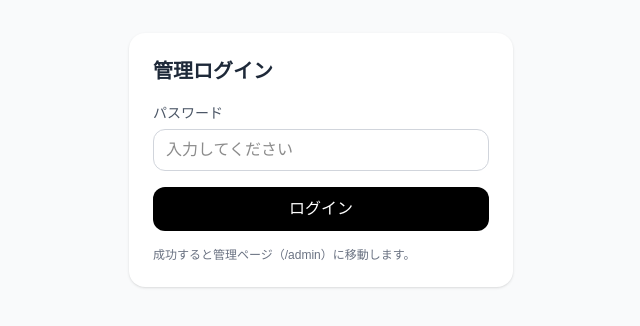
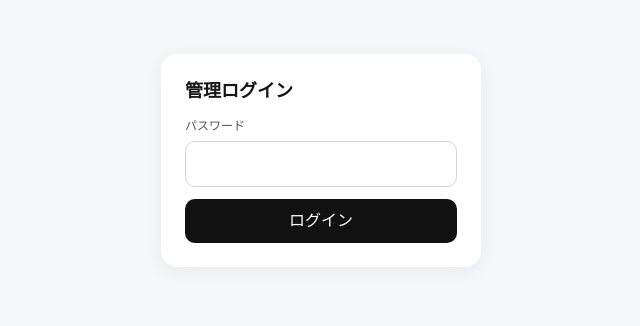
Before and after one commit to rion227/order-admin, a Next.js app: page /admin/login in a window 1280 px wide. Shown: the part 240-566 px from the top of the page, without its empty margins (319-959 px from the left). Built offline with nearby package versions, Linux system fonts and the light colour scheme.

Commit message:
feat: order-admin initial

```diff
--- a/app/admin/login/page.tsx
+++ b/app/admin/login/page.tsx
@@ -1,27 +1,16 @@
 // app/admin/login/page.tsx
 "use client";
 
-import { Suspense, useState } from "react";
-import { useSearchParams, useRouter } from "next/navigation";
+import { useState } from "react";
+import { useRouter } from "next/navigation";
 
-export const dynamic = "force-dynamic"; // ← 事前レンダリングを避ける
+export const dynamic = "force-dynamic";
 
 export default function AdminLoginPage() {
-  return (
-    <Suspense fallback={<div className="p-6 text-sm text-gray-500">読み込み中…</div>}>
-      <LoginInner />
-    </Suspense>
-  );
-}
-
-function LoginInner() {
-  const sp = useSearchParams();
   const router = useRouter();
   const [password, setPassword] = useState("");
+  const [err, setErr] = useState<string | null>(null);
   const [loading, setLoading] = useState(false);
-  const [err, setErr] = useState<string | null>(null);
-
-  const nextPath = sp.get("next") || "/admin";
 
   async function onSubmit(e: React.FormEvent) {
     e.preventDefault();
@@ -35,53 +24,30 @@ function LoginInner() {
         body: JSON.stringify({ password }),
       });
       const json = await res.json();
-      if (!res.ok || !json.ok) {
-        setErr(json.error || "ログインに失敗しました");
-        setLoading(false);
-        return;
-      }
-      router.replace(nextPath);
+      if (!res.ok || !json.ok) throw new Error(json.error || "ログインに失敗しました");
+      router.replace("/admin");
     } catch (e: unknown) {
-      const msg = e instanceof Error ? e.message : String(e);
-      setErr(msg);
+      setErr(e instanceof Error ? e.message : String(e));
       setLoading(false);
     }
   }
 
   return (
-    <div className="min-h-screen flex items-center justify-center bg-gray-50 p-4">
-      <form
-        onSubmit={onSubmit}
-        className="w-full max-w-sm bg-white rounded-2xl shadow p-6 space-y-4"
-      >
-        <h1 className="text-xl font-semibold text-gray-800">管理ログイン</h1>
-        <label className="block">
-          <span className="text-sm text-gray-600">パスワード</span>
-          <input
-            type="password"
-            className="mt-1 w-full rounded-xl border border-gray-300 px-3 py-2 outline-none focus:ring-2 focus:ring-black/20"
-            value={password}
-            onChange={(e) => setPassword(e.target.value)}
-            placeholder="入力してください"
-            required
-          />
-        </label>
-
-        {err && (
-          <p className="text-sm text-red-600 bg-red-50 rounded-lg p-2">{err}</p>
-        )}
-
-        <button
-          type="submit"
-          disabled={loading}
-          className="w-full rounded-xl bg-black text-white py-2.5 font-medium disabled:opacity-60"
-        >
+    <div style={{minHeight:"100vh",display:"flex",alignItems:"center",justifyContent:"center",background:"#f6f7f8"}}>
+      <form onSubmit={onSubmit} style={{background:"#fff",padding:24,borderRadius:16,boxShadow:"0 4px 20px rgba(0,0,0,.06)",width:320}}>
+        <h1 style={{fontSize:18,fontWeight:600,marginBottom:12}}>管理ログイン</h1>
+        <label style={{display:"block",fontSize:12,color:"#555"}}>パスワード</label>
+        <input
+          type="password"
+          value={password}
+          onChange={(e)=>setPassword(e.target.value)}
+          required
+          style={{width:"100%",padding:"10px 12px",border:"1px solid #d0d5dd",borderRadius:10,marginTop:6}}
+        />
+        {err && <p style={{color:"#b42318",background:"#fee4e2",border:"1px solid #fecdca",padding:8,borderRadius:8,marginTop:8,fontSize:12}}>{err}</p>}
+        <button disabled={loading} style={{width:"100%",marginTop:12,background:"#111",color:"#fff",padding:"10px 12px",borderRadius:10}}>
           {loading ? "確認中…" : "ログイン"}
         </button>
-
-        <p className="text-xs text-gray-500">
-          成功すると管理ページ（{nextPath}）に移動します。
-        </p>
       </form>
     </div>
   );
--- /dev/null
+++ b/middleware.ts
@@ -0,0 +1,43 @@
+// middleware.ts（安全版：/admin/loginは必ず素通り。他は未ログインならloginへ）
+import type { NextRequest } from "next/server";
+import { NextResponse } from "next/server";
+
+function isLogin(pathname: string) {
+  return pathname === "/admin/login" || pathname.startsWith("/admin/login/");
+}
+
+export function middleware(req: NextRequest) {
+  try {
+    const { pathname, search } = req.nextUrl;
+
+    // /admin配下以外には一切触らない
+    if (pathname !== "/admin" && !pathname.startsWith("/admin/")) {
+      return NextResponse.next();
+    }
+
+    // ログインページは必ず素通り（ここで例外が出ないように最初にreturn）
+    if (isLogin(pathname)) return NextResponse.next();
+
+    // /admin 直下は /admin/login に誘導
+    if (pathname === "/admin") {
+      return NextResponse.redirect(new URL("/admin/login", req.url));
+    }
+
+    // 認証クッキー確認
+    const authed = req.cookies.get("admin_auth")?.value === "1";
+    if (authed) return NextResponse.next();
+
+    // 未ログイン → /admin/login?next=元URL
+    const loginUrl = new URL("/admin/login", req.url);
+    loginUrl.searchParams.set("next", pathname + (search || ""));
+    return NextResponse.redirect(loginUrl);
+  } catch {
+    // ここで落ちるとまた500になるので、例外時は素通りにしてページを表示させる
+    return NextResponse.next();
+  }
+}
+
+// /admin と /admin/... の両方を対象
+export const config = {
+  matcher: ["/admin", "/admin/:path*"],
+};
```
